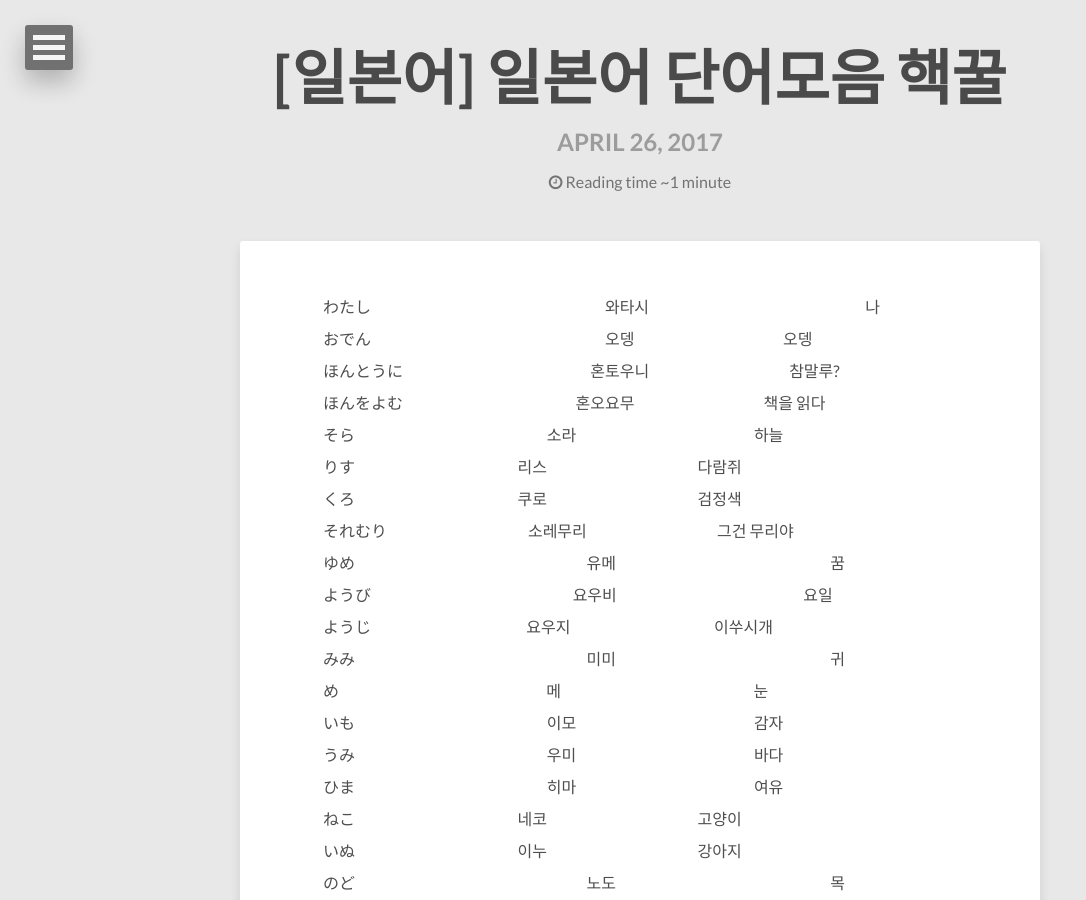
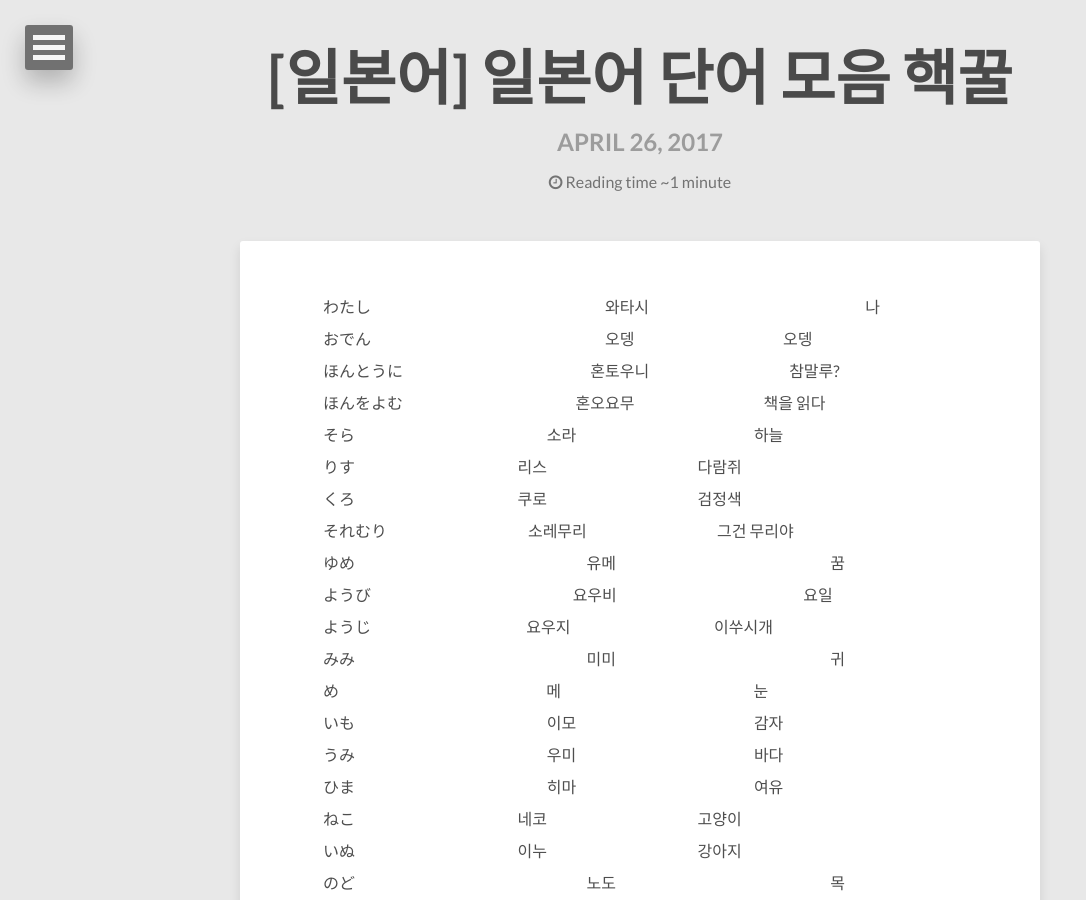
Before and after one commit to joey914/joey914.github.io12, a Jekyll site: the page built from _posts/2017-04-26-[일본어]-일본어-단어-모음-핵꿀.markdown, in a window 1280 px wide and 900 px high. Shown: the whole window, without its empty margins (0-1086 px from the left). Built offline with Jekyll 4.4.1, drawn with Linux system fonts in a browser that asks for light colours; nearby versions of some CDN libraries.

Commit message:
changed name

```diff
--- a/_posts/2017-04-26-[일본어]-시험범위-단어-체크.markdown
+++ b/_posts/2017-04-26-[일본어]-일본어-단어-모음-핵꿀.markdown
@@ -1,6 +1,6 @@
 ---
 layout: post
-title:  "[일본어] 일본어 단어모음 핵꿀"
+title:  "[일본어] 일본어 단어 모음 핵꿀"
 date:   2017-04-26 12:30:27 -0800
 author: Jooholee
 tags: [Sunrin, Japanese]
```
